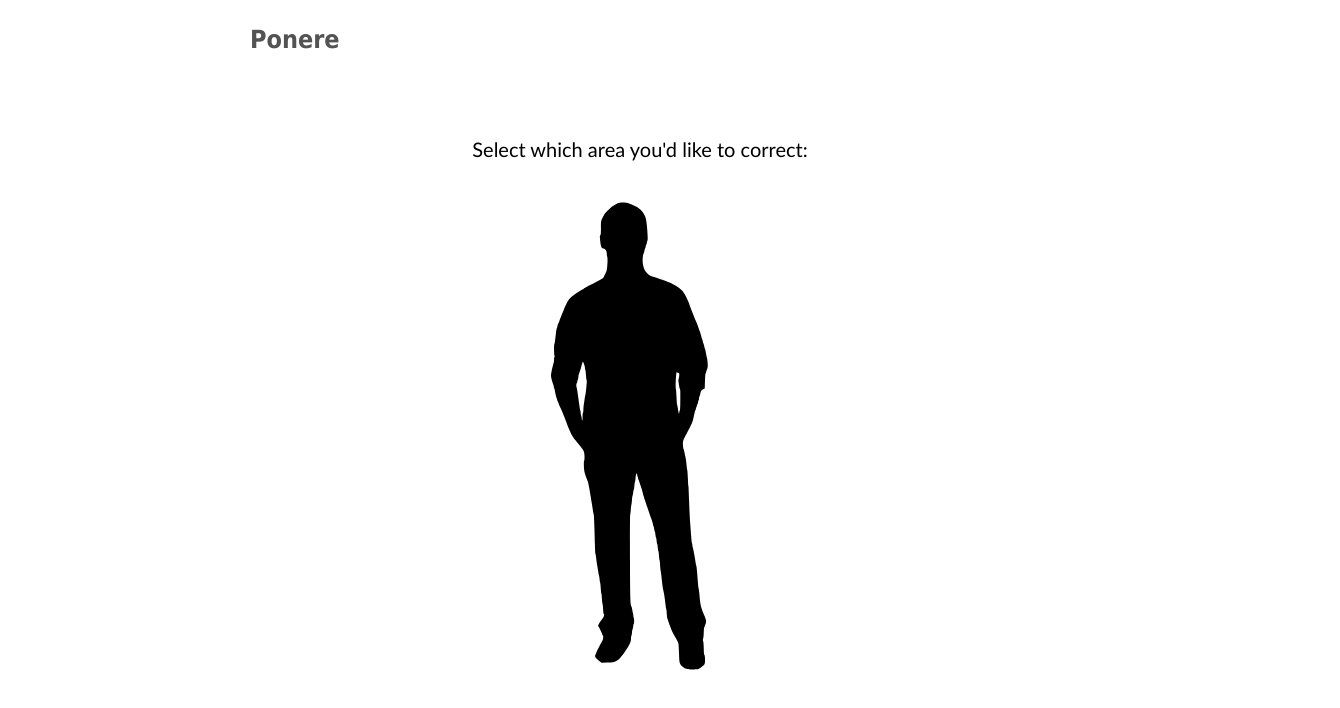
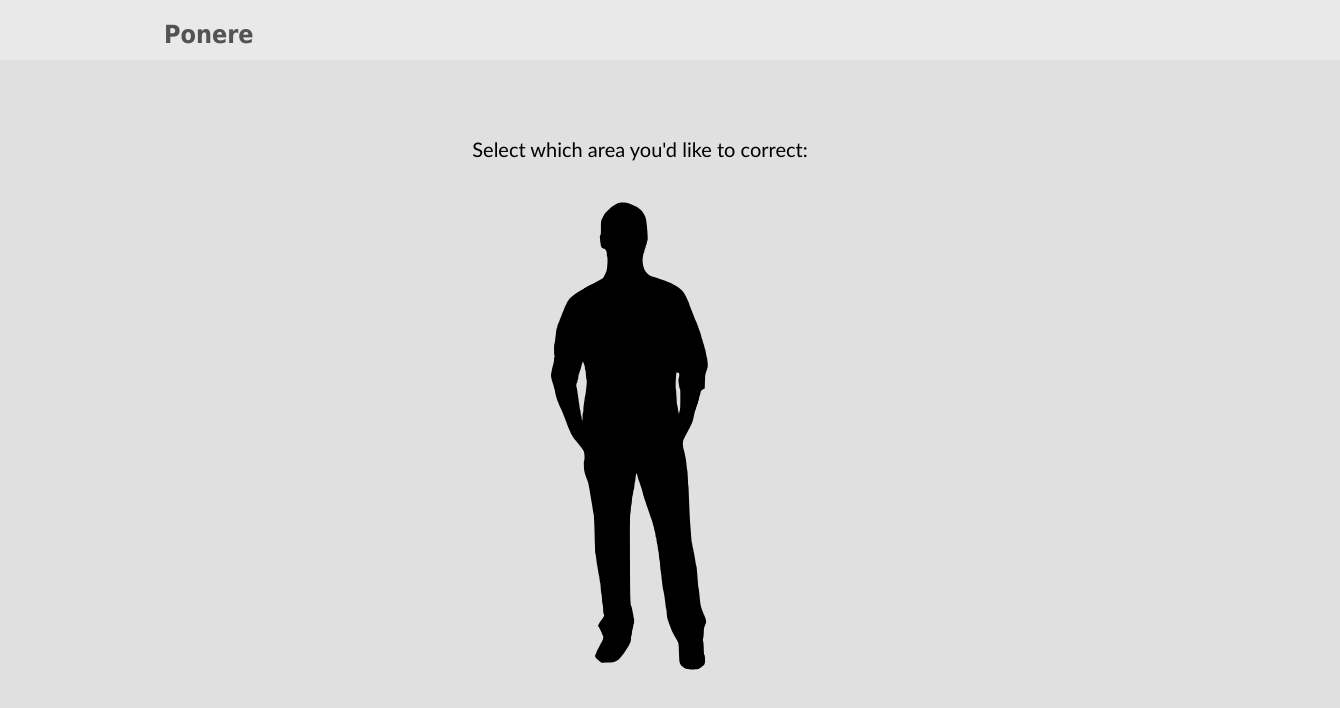
Before and after one commit to djwong23/Ponere, a React (Create React App) app: page / in a window 1280 px wide. Shown: the top 708 px of the page, 1340 px wide, since content can reach past the window. Built offline with nearby package versions, Linux system fonts and the light colour scheme.

Commit message:
made site more prettier

```diff
--- a/src/App.css
+++ b/src/App.css
@@ -6,7 +6,7 @@ html,
 body,
 #root {
   display: flex;
-  background: #fff;
+  background: rgb(224, 224, 224);
   color: #000000;
   height: 100%;
   margin: 0%;
@@ -23,6 +23,10 @@ body,
   font-size: 25px;
   color: rgb(83, 83, 83);
   position: absolute;
-  top: 0;
-  left: 250px;
+  top: 0px;
+  left: 0px;
+  width: 100%;
+  background: rgb(233, 233, 233);
+  padding: 30px;
+
 }
--- a/src/App.js
+++ b/src/App.js
@@ -5,7 +5,7 @@ function App() {
   return (
     <div>
       <div className="banner">
-        <p style={{ textAlign: "center" }}>Ponere</p>
+        <a style={{ textAlign: "center", textDecoration: "none", color: '#535353', paddingLeft: '10%', position: 'absolute', top: '33%'}} href = "/">Ponere</a>
       </div>
       <div style={{ alignItems: "center" }}>
         <p style={{ textAlign: "center", fontSize: "20px" }}>
```
